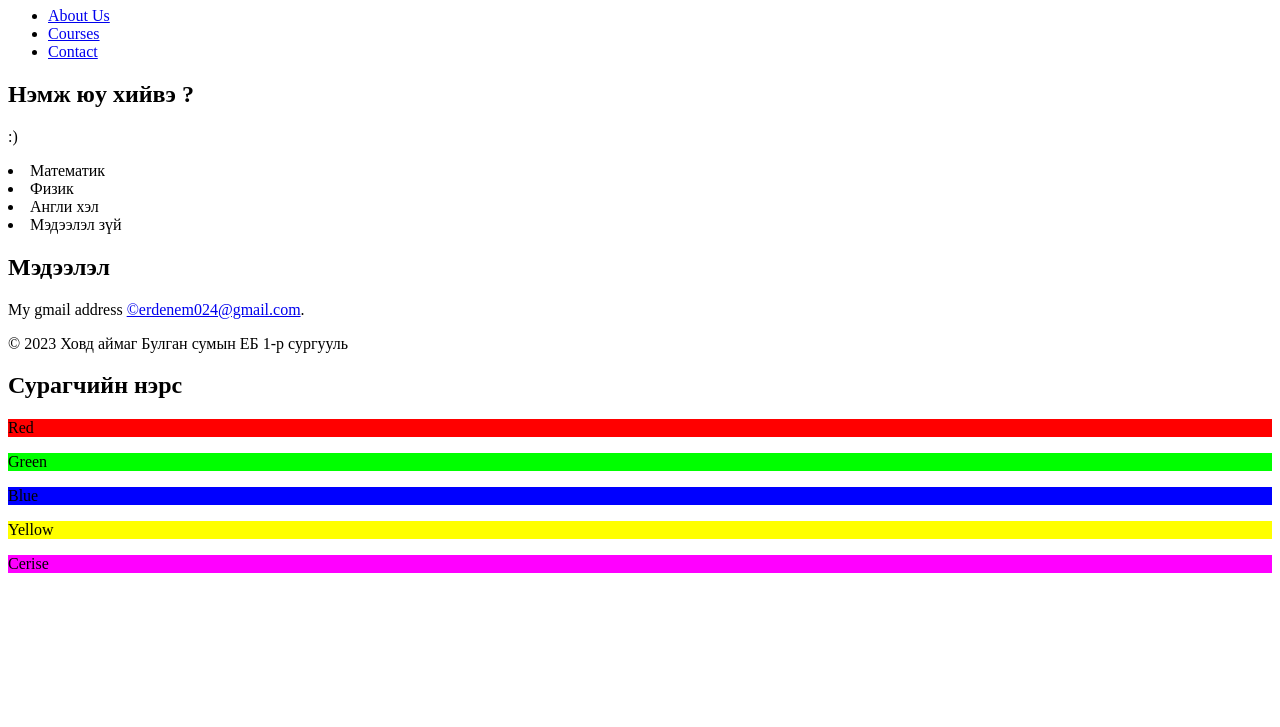
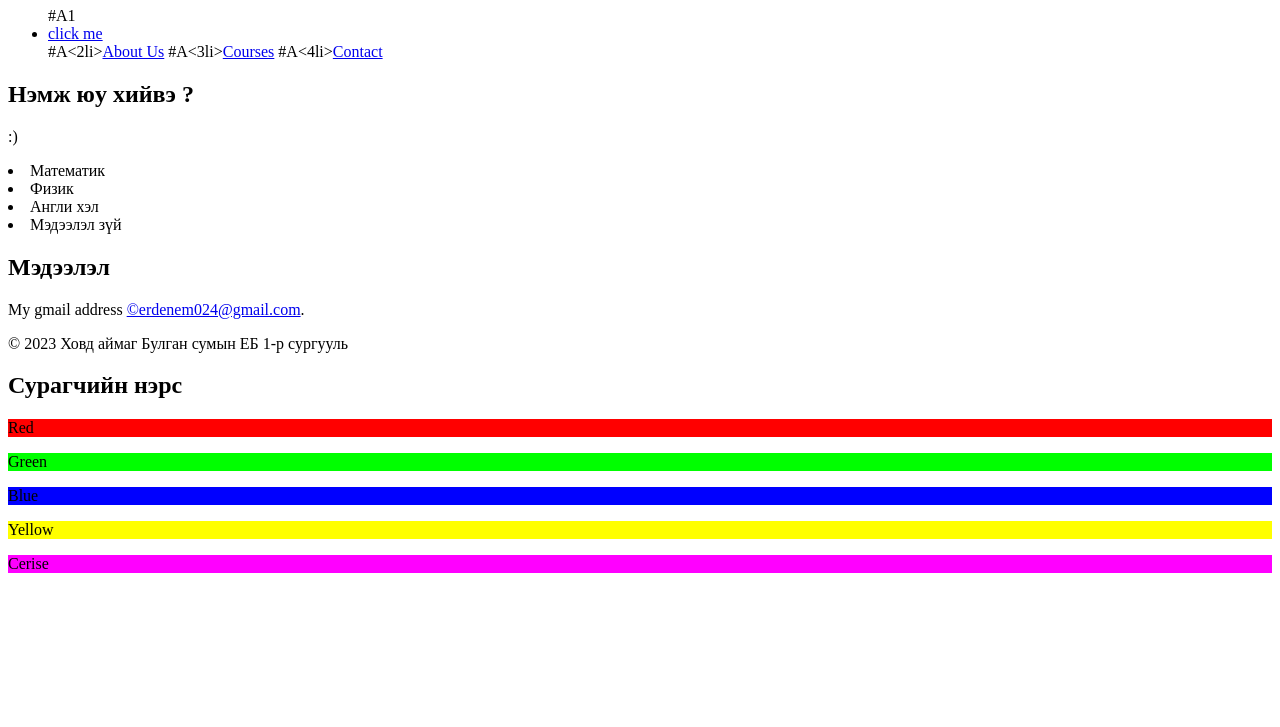
Before and after one commit to erdene0111/mikey0, a plain HTML site: page index.html in a window 1280 px wide. Shown: the part 73-800 px from the top of the page. Drawn offline with Linux system fonts and the light colour scheme.

Commit message:
Update index.html

```diff
--- a/index.html
+++ b/index.html
@@ -13,9 +13,10 @@
 
     <nav>
         <ul>
-            <li><a href="#About Us">About Us</a></li>
-            <li><a href="#courses">Courses</a></li>
-            <li><a href="#contact">Contact</a></li>
+            #A1<li><a href="#click me">click me</a></li>
+            #A<2li><a href="#About Us">About Us</a></li>
+            #A<3li><a href="#courses">Courses</a></li>
+            #A<4li><a href="#contact">Contact</a></li>
         </ul>
     </nav>
 
```
